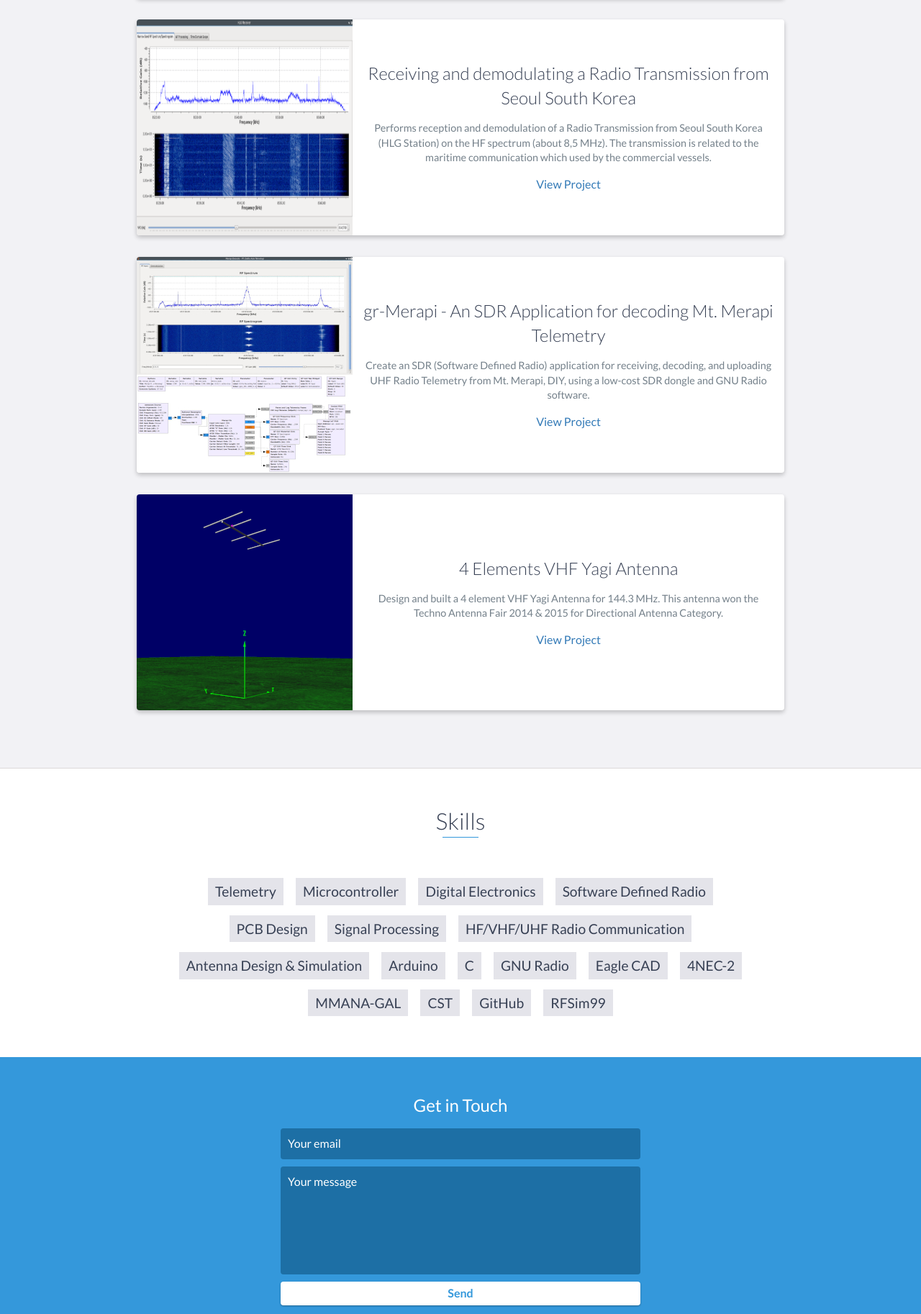
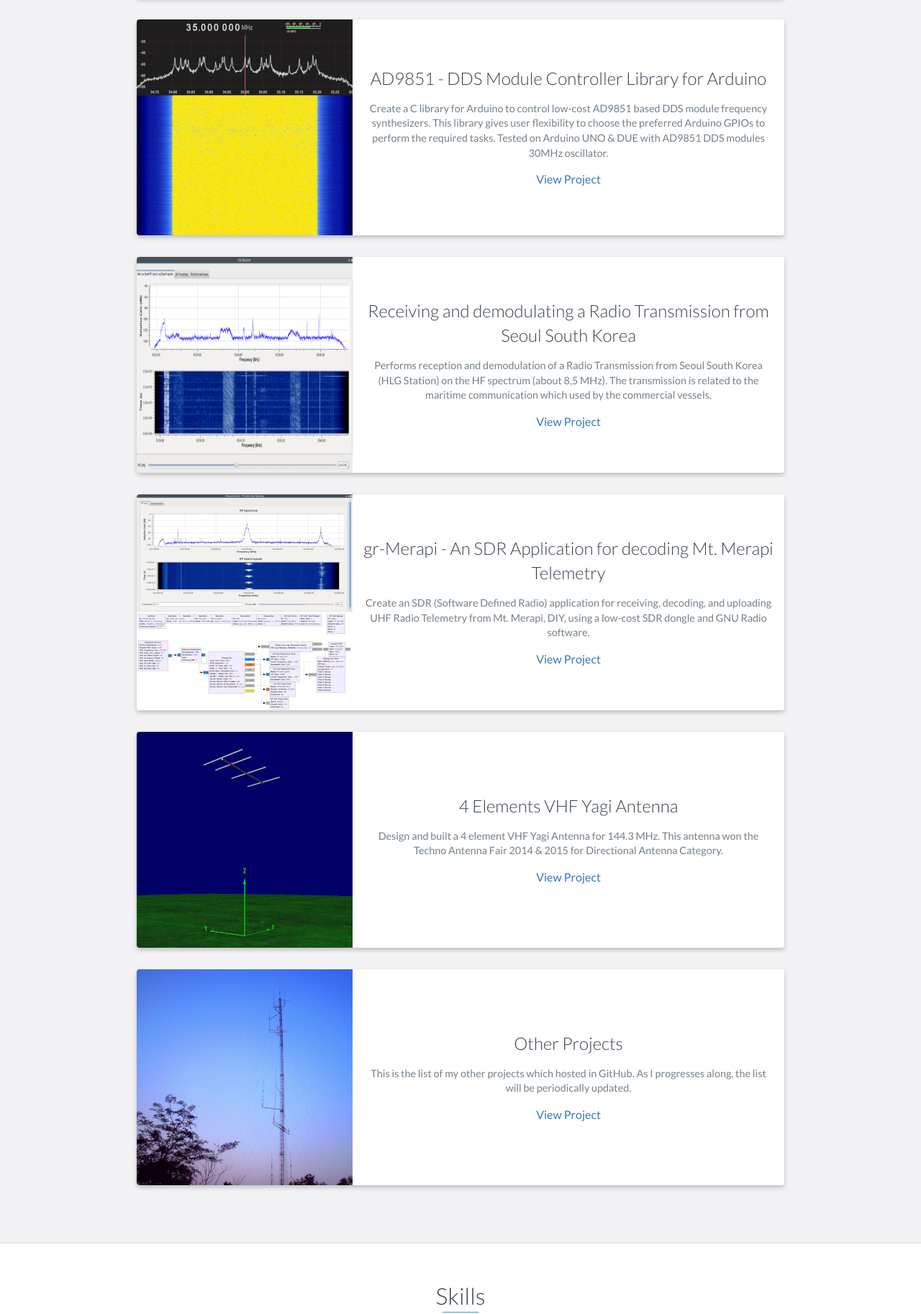
Before and after one commit to handiko/handiko.github.io, a website: page index.html in a window 1280 px wide. Shown: the part 4969-6795 px from the top of the page at 72% size. Drawn offline with nearby package versions, Linux system fonts and the light colour scheme.

Commit message:
Adding other projects and AD9851

```diff
--- a/index.html
+++ b/index.html
@@ -279,6 +279,22 @@
                 </div>
                 <!-- End .project -->
 
+                <div class="project shadow-large">
+                    <div class="project-image">
+                        <img src="images/ad9851.png" />
+                    </div>
+                    <!-- End .project-image -->
+                    <div class="project-info">
+                        <h3>AD9851 - DDS Module Controller Library for Arduino</h3>
+                        <p>
+                            Create a C library for Arduino to control low-cost AD9851 based DDS module frequency synthesizers. This library gives user flexibility to choose the preferred Arduino GPIOs to perform the required tasks. Tested on Arduino UNO & DUE with AD9851 DDS modules 30MHz oscillator.
+                        </p>
+                        <a href="https://handiko.github.io/AD9851/">View Project</a>
+                    </div>
+                    <!-- End .project-info -->
+                </div>
+                <!-- End .project -->
+
 
                 <div class="project shadow-large">
                     <div class="project-image">
@@ -327,6 +343,23 @@
                     <!-- End .project-info -->
                 </div>
                 <!-- End .project -->
+
+                <div class="project shadow-large">
+                    <div class="project-image">
+                        <img src="images/others.jpg" />
+                    </div>
+                    <!-- End .project-image -->
+                    <div class="project-info">
+                        <h3>Other Projects</h3>
+                        <p>
+                            This is the list of my other projects which hosted in GitHub. As I progresses along, the list will be periodically updated.
+                        </p>
+                        <a href="https://handiko.github.io/myProjects/">View Project</a>
+                    </div>
+                    <!-- End .project-info -->
+                </div>
+                <!-- End .project -->
+
             </div>
         </div>
     </div>
```
Also changed, not shown: images/ad9851.png (added), images/others.jpg (added).
